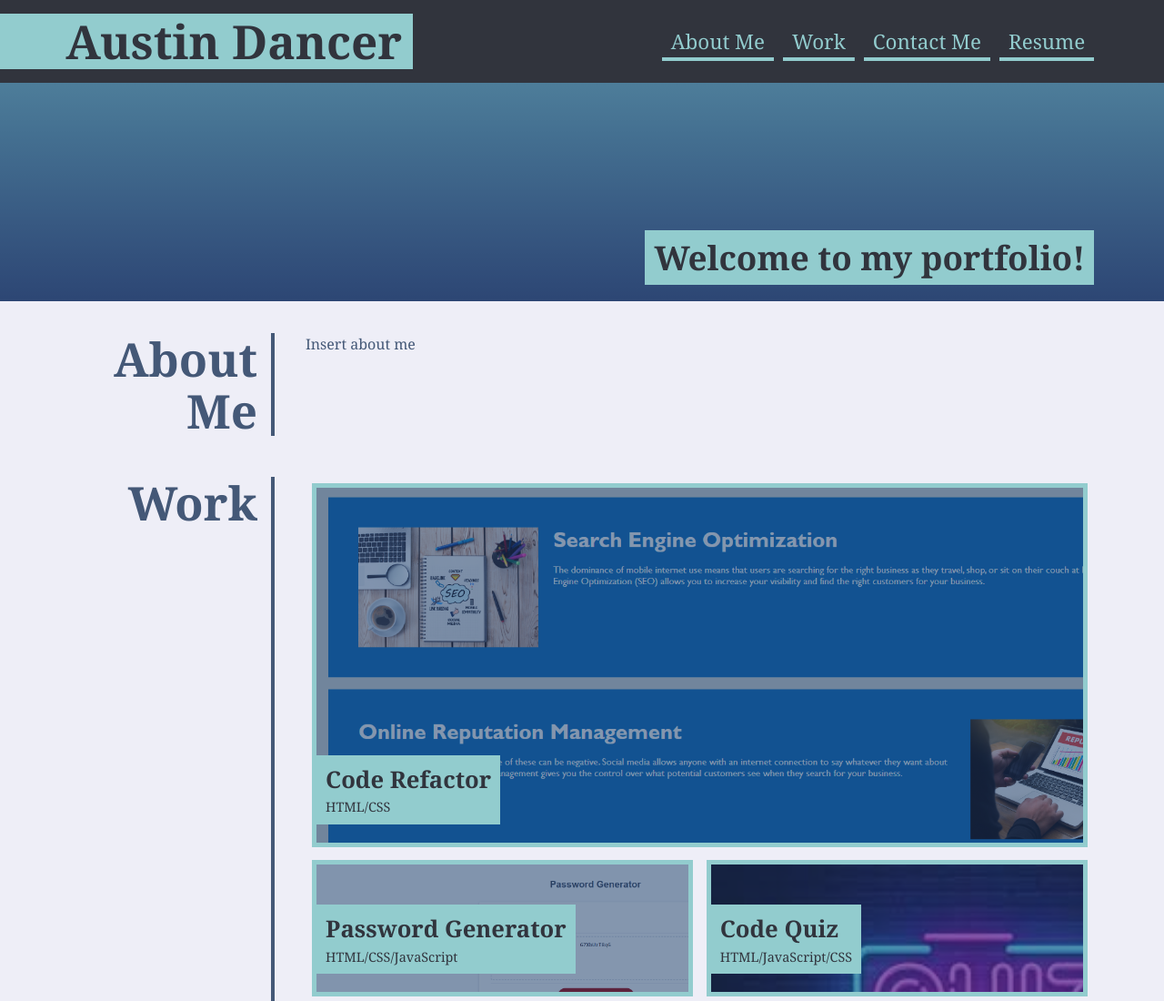
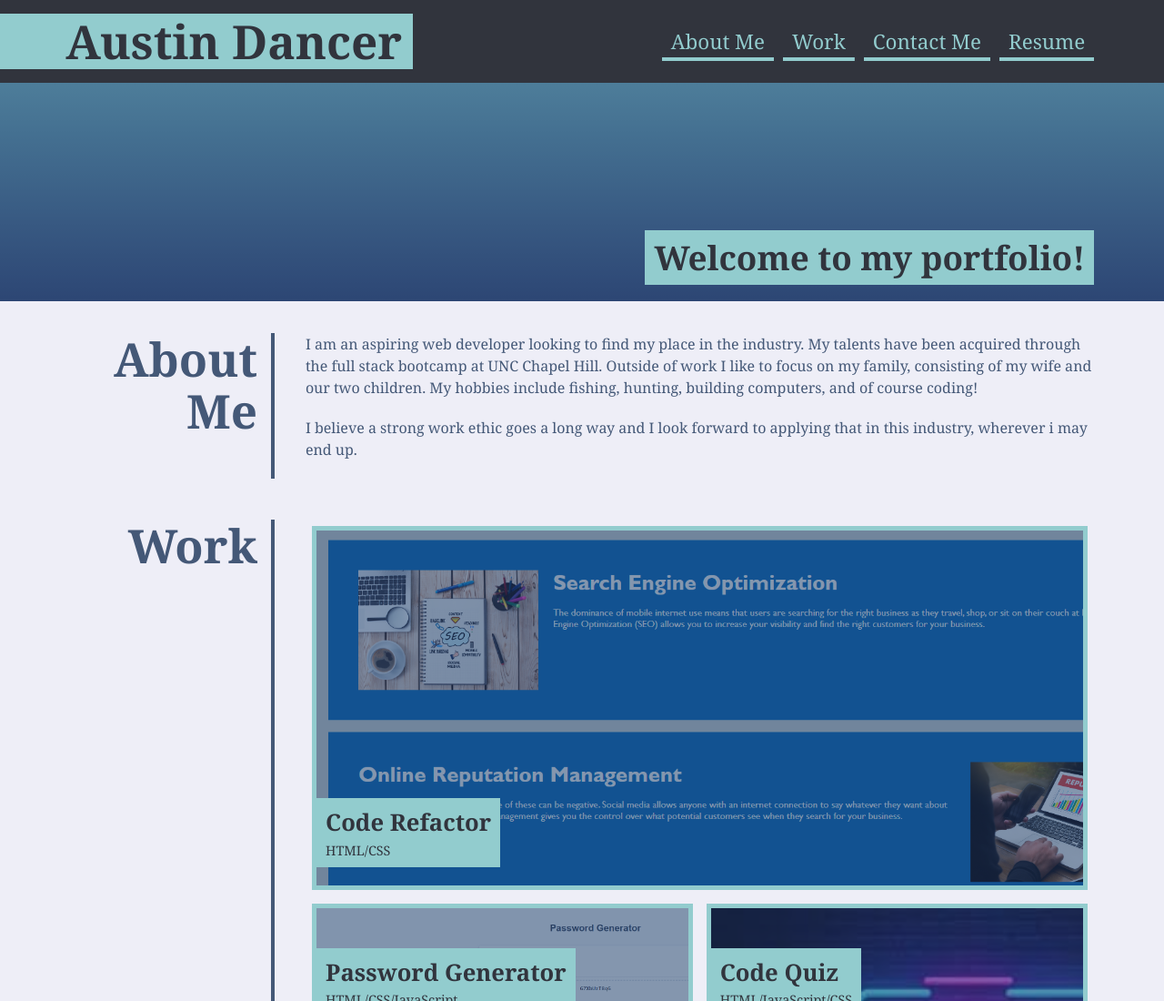
Before and after one commit to ajdancer/Portfolio, a plain HTML site: page index.html in a window 1280 px wide. Shown: the top 1100 px of the page at 91% size. Drawn offline with Linux system fonts and the light colour scheme.

Commit message:
updated html

```diff
--- a/index.html
+++ b/index.html
@@ -34,7 +34,10 @@
       <h2>About Me</h2>
       <div>
         <p>
-          Insert about me
+          I am an aspiring web developer looking to find my place in the industry. My talents have been acquired through the full stack bootcamp at UNC Chapel Hill. Outside of work I like to focus on my family, consisting of my wife and our two children. My hobbies include fishing, hunting, building computers, and of course coding!
+        </p>
+        <p>
+          I believe a strong work ethic goes a long way and I look forward to applying that in this industry, wherever i may end up.
         </p>
       </div>
     </section>
```
